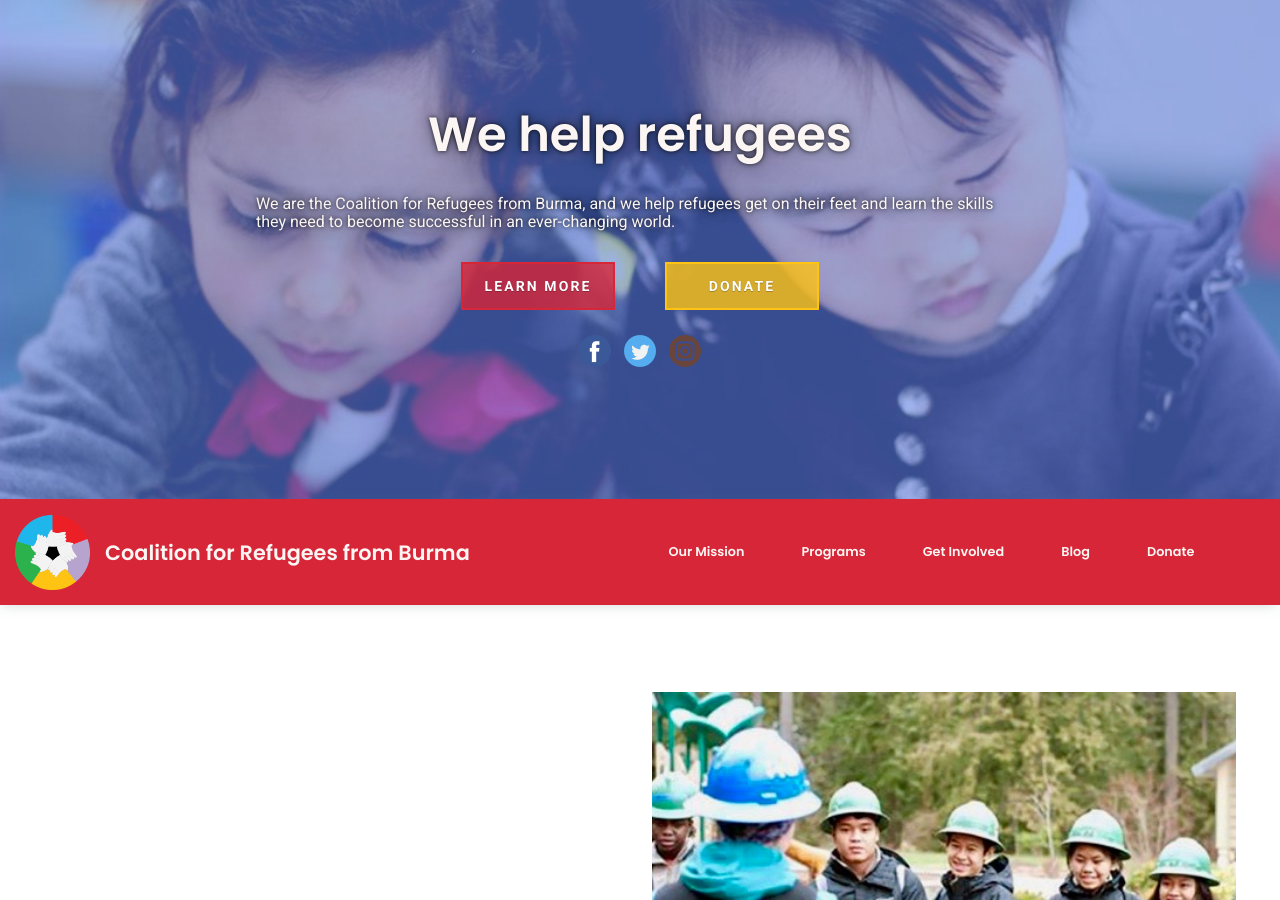
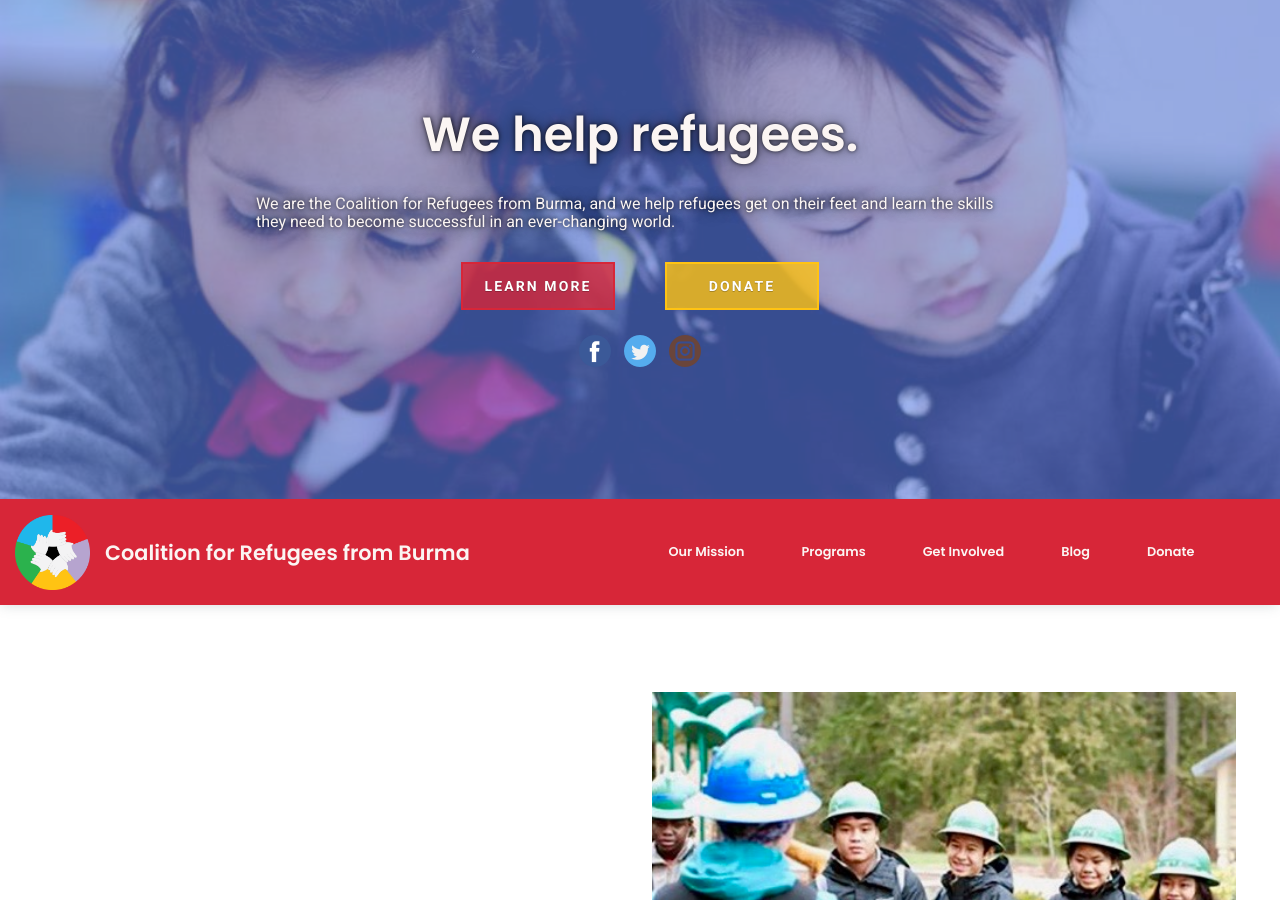
Before and after one commit to CRB4refugees/CoalitionForRefugees, a Jekyll site: the page built from index.html, in a window 1280 px wide and 900 px high. Built offline with Jekyll 4.4.1, drawn with Linux system fonts in a browser that asks for light colours; nearby versions of some CDN libraries; comment, search, counter and statistics services are not loaded.

Commit message:
Update from Forestry.io CRB4refugees updated index.html

```diff
--- a/index.html
+++ b/index.html
@@ -7,7 +7,7 @@ title: The Coalition for Refugees from Burma - Home
   <div class="focalImg">
     <div class="focal-overlay">
       <div class="focal-text-container">
-        <h1 class="focalHeadline">We help refugees</h1>
+        <h1 class="focalHeadline">We help refugees.</h1>
         <p class="focal-subheadline">We are the Coalition for Refugees from Burma, and we help refugees get on their feet and learn the skills they need to become successful in an ever-changing world.</p>
         <div class="focal-btn-container">
           <div class="button-container-home">
```
